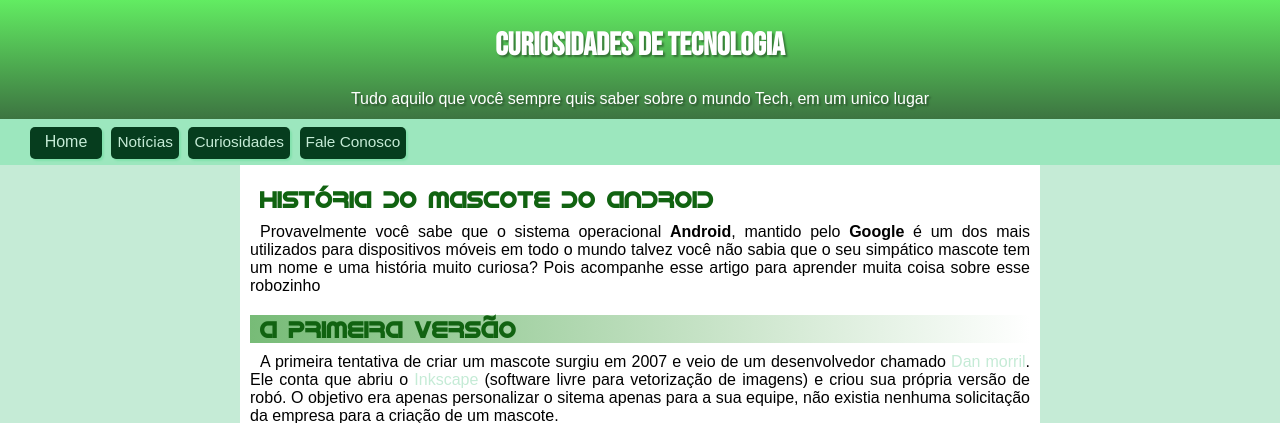
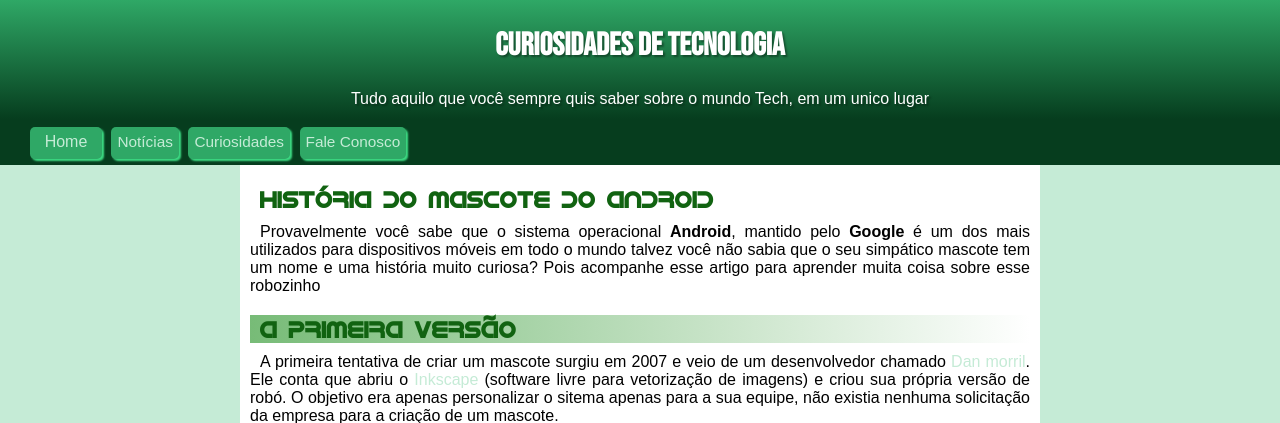
Before and after one commit to robertoalvs/new-revis-o-html-css3, a PHP site: page / in a window 1280 px wide. Shown: the top 423 px of the page. Run offline with PHP 8.4, Linux system fonts and the light colour scheme.

Commit message:
atualizado

```diff
--- a/modulo2/desafio10/style.css
+++ b/modulo2/desafio10/style.css
@@ -65,8 +65,13 @@
 
    nav > .ul-geral {
 
-    padding: 8px 0px 4px 30px;
+    padding: 8px 0px 4px 0px;
 
+    }
+
+    nav > .ul-geral .menu {
+
+        margin-left: 50px;
     }
 
 }
@@ -93,10 +98,10 @@ main {
 
 header {
 
-    background-image: linear-gradient( rgb(98, 236, 98), rgba(13, 75, 13, 0.74));
+    background-image: linear-gradient(to bottom, var(--cor03), var(--cor05));
     padding: 11px;
     margin: auto;
-     height: auto;
+    height: auto;
 }
 
 
@@ -134,7 +139,8 @@ header > p {
     padding: 6px;
     height: 20px;
     margin-right: 5px;
-    background-color: #063d1e;
+    background-color: var(--cor03);
+    box-shadow: 2px 2px 2px var(--cor02);
 }
 
 .sub-menu, .sub1-menu, .sub2-menu, .sub3-menu {
@@ -147,23 +153,22 @@ position: absolute;
 .menu {
 
     margin-left: 30px;
-    background-color: #063d1e;
     width: 60px;
     text-align: center;
-    box-shadow: 2px 2px 2px var(--cor01);
+    box-shadow: 2px 2px 2px var(--cor02);
 }
 
 .menu1, .menu2, .menu3 {
 
     font-size: 0.960em;
-    background-color: #063d1e;
+    background-color: var(--cor03);
     text-align: center;
-    box-shadow: 2px 2px 2px var(--cor01);
+    box-shadow: 2px 2px 2px var(--cor02);
 }
 
 .ul-geral {
 
-    background-color: #3ddc854d;
+    background-color: var(--cor05);
     width: 100%;
     height: 34px;
     padding: 8px 0px 4px 0px ;
@@ -224,6 +229,12 @@ a {
     color: #c5ebd6;
 }
 
+a:hover {
+
+    color: #063d1e;
+    transition-duration: 1s;
+}
+
 .sessao1, .sessao2, .sessao3 {
 
     padding: 10px;
@@ -267,11 +278,24 @@ h2 {
     margin: auto;
     width: 100%;
 }
+
+/* ===== FOTO ANIMADA ===== */
 .bugdroid {
 
     display: block;
     margin: auto;
+    transition: transform 0.5s;
+    transition-duration: 2s;
 }
+
+
+.bugdroid:hover {
+
+    transform: scale(2) translateX(50px);
+}
+
+/* ===== FIM FOTO ANIMADA ===== */
+
 
 .video-youtube {
     background-color: rgba(6, 105, 14, 0.678);
```
